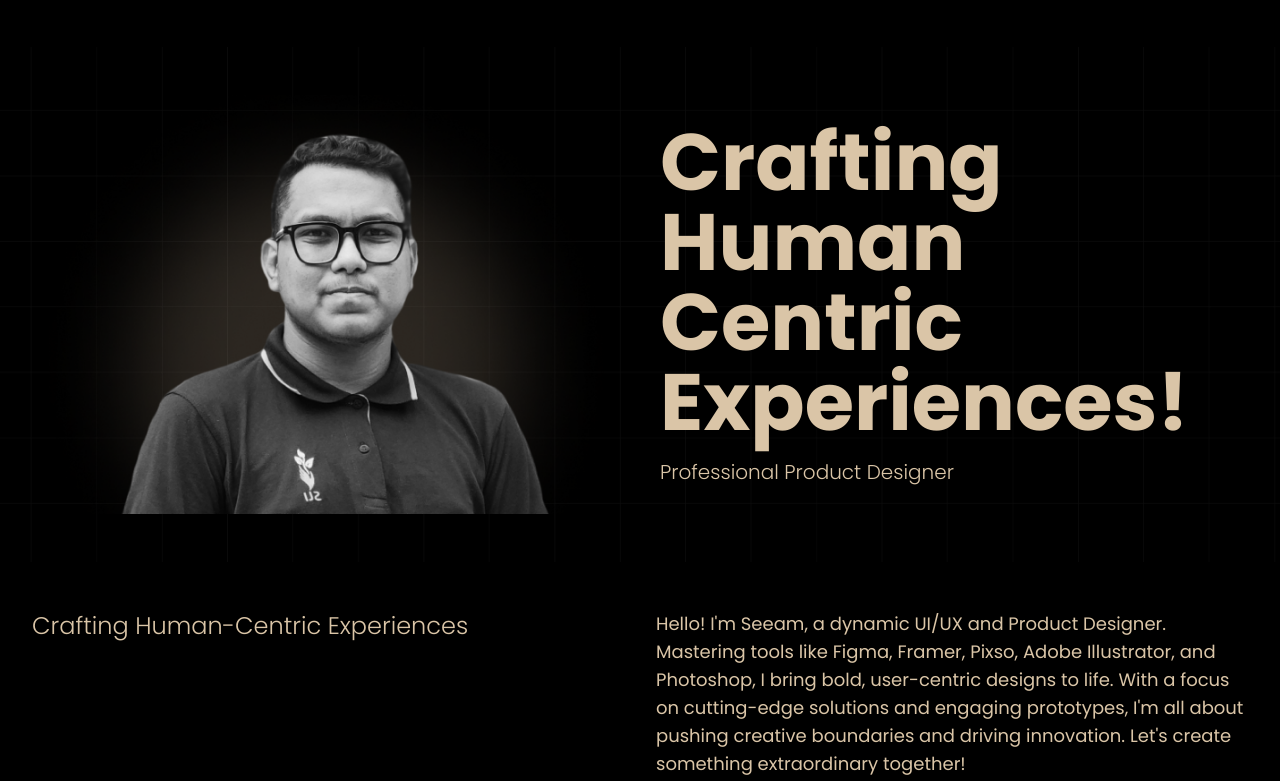
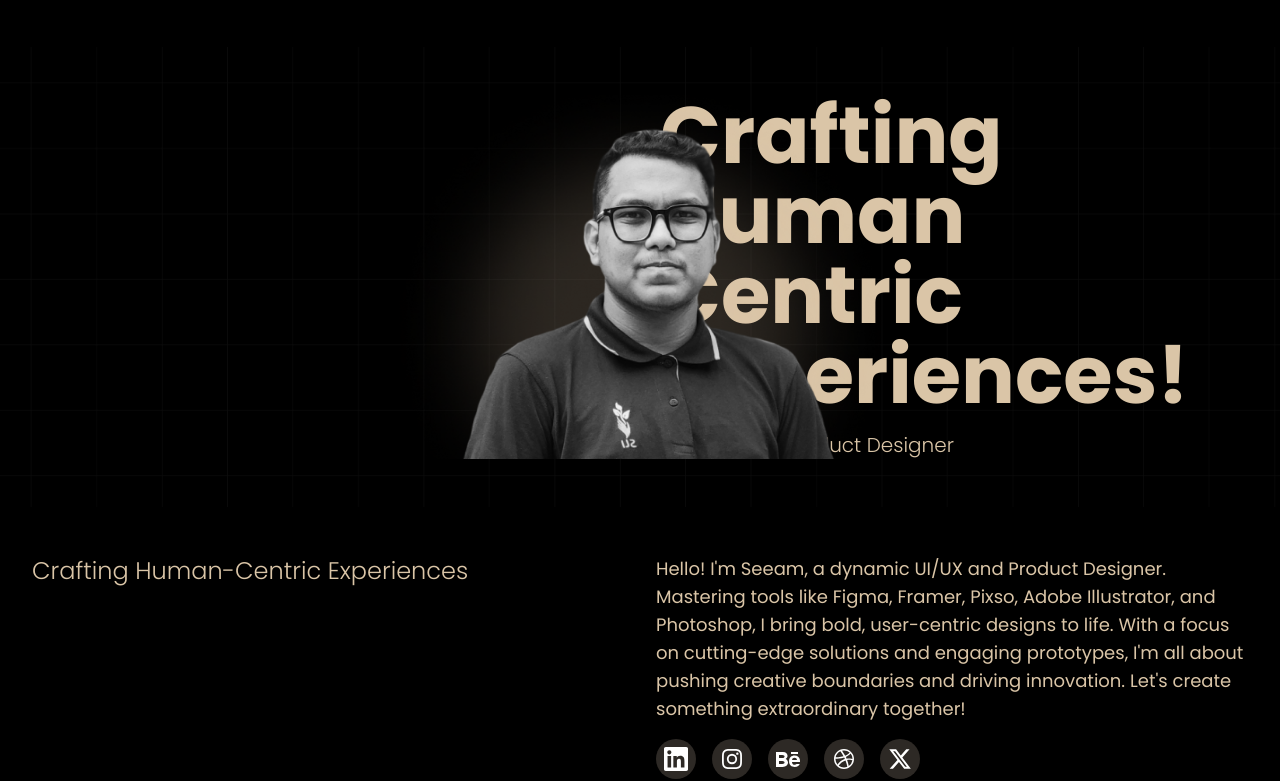
Before and after one commit to Kamranislam0123/seeam2-portfolio, a Next.js app: page / in a window 1280 px wide. Shown: the part 4927-5708 px from the top of the page. Built offline with nearby package versions, Linux system fonts and the light colour scheme.

Commit message:
eslint iusse fixed

```diff
--- a/src/(components)/meeting/index.jsx
+++ b/src/(components)/meeting/index.jsx
@@ -7,7 +7,7 @@ const Meeting = () => {
                 <div className="flex flex-col gap-2 sm:gap-3 md:gap-4 items-center justify-center text-center">
                     <p className="text-sm sm:text-base md:text-lg lg:text-xl text-primary">ANY PROJECT IN MIND?</p>
                     <h2 className="text-3xl sm:text-4xl md:text-5xl lg:text-6xl xl:text-7xl font-bold leading-tight">
-                        Let's bring your
+                        Let&apos;s bring your
                     </h2>
                     <p className="text-2xl sm:text-3xl md:text-4xl lg:text-5xl xl:text-6xl font-light leading-tight">
                         Product to Life
--- a/src/(components)/prosection/index.jsx
+++ b/src/(components)/prosection/index.jsx
@@ -20,10 +20,10 @@ const Prosection = () => {
                         <Image
                             src={proimg}
                             alt='project'
-                            layout='responsive'
+                          fill
                             width={500}
                             height={300}
-                            objectFit='contain'
+                            style={{ objectFit: 'contain' }}
                         />
                     </div>
                     <div className='flex flex-col justify-center w-full lg:w-1/2 text-center lg:text-left'>
```
